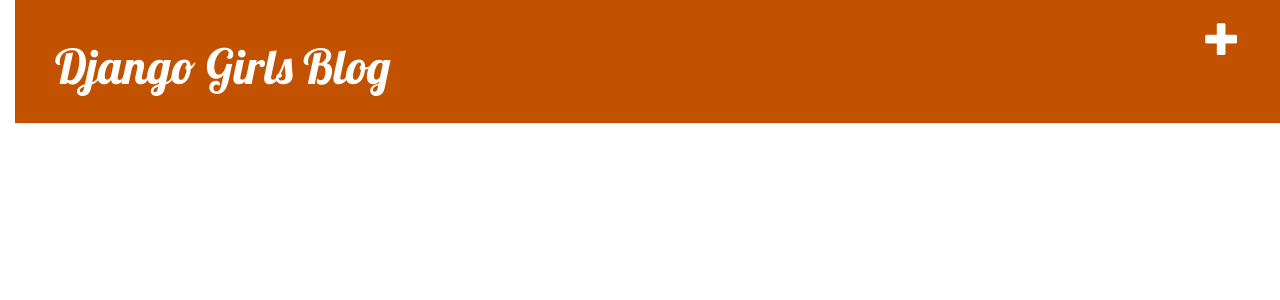
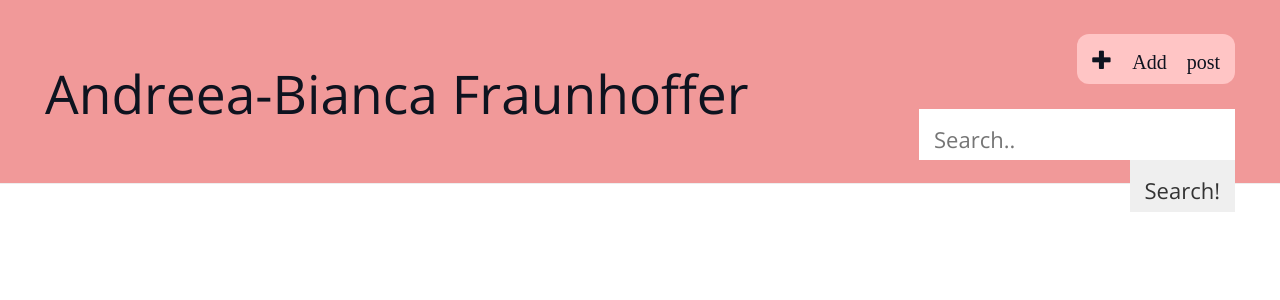
Before and after one commit to biatheawesome/my-first-blog, a Django app: page / in a window 1280 px wide. Shown: the top 300 px of the page. Run offline with Django 3.2, Linux system fonts and the light colour scheme; the visitor is signed in with stand-in values (Sample User, id 1); data that the repository does not hold is empty; some libraries are stand-ins or nearby versions.

Commit message:
trying to implement a search bar; also worked on the html and css

```diff
--- a/blog/static/css/blog.css
+++ b/blog/static/css/blog.css
@@ -1,6 +1,6 @@
-h1 a, h2 a {
-    color: #C25100;
-    font-family: 'Lobster';
+/*h1 a, h2 a {
+    color: #91939dff;
+    font-family: 'MuseoModerno', cursive;
     }
 
 body {
@@ -8,14 +8,21 @@
 }
 
 .page-header {
-    background-color: #C25100;
+    background-color: #91939dff;
     margin-top: 0;
     padding: 20px 20px 20px 40px;
     }
-    .page-header h1, .page-header h1 a, .page-header h1 a:visited, .page-header h1 a:active {
-    color: #ffffff;
-    font-size: 36pt;
-    text-decoration: none;
+
+.top-right input[type=text] {
+        float: right;
+        padding: 6px;
+        border: none;
+        margin-top: 8px;
+        margin-right: 16px;
+        font-size: 17px;
+      }
+.top-right a {
+    float: right;
 }
 .content {
     margin-left: 40px;
@@ -33,12 +40,72 @@
     width: 100%;
     }
 .top-menu, .top-menu:hover, .top-menu:visited {
-    color: #ffffff;
+    color: #b2c5a2ff;
     float: right;
     font-size: 26pt;
     margin-right: 20px;
     }
+.title {
+    position: sticky;
+    color: #162b3fff;
+    }
 .post {
     margin-bottom: 70px;
     }
+.text {
+    font-family: 'Bellota', cursive;
+    }
 .post h2 a, .post h2 a:visited {
+
+    }*/
+
+.page-header{
+    background-color: #f19999;
+    margin-top: 0px;
+    font-family: 'Open Sans', sans-serif;
+    padding: 45px 45px 45px 45px;
+}
+
+.page-header h1, .page-header h1 a, .page-header h1 a:visited, .page-header h1 a:active, .page-header a {
+    color: #0E131F;
+    font-size: 40pt;
+    text-decoration: none;
+    }
+
+.page-header button{
+    transition-duration: 0.4s;
+    background-color: #ffc5c5;
+    font-size: 20px;
+    padding: 15px;
+    float: right;
+    top: -100px;
+    border-radius: 12px;
+    border: transparent;
+}
+
+.page-header button:hover{
+    background-color: transparent;
+    border: 1px solid #0E131F;
+    color: #0E131F;
+}
+
+.page-header input {
+    position: relative;
+    top: -75px;
+    float: right;
+    clear: right;
+    padding: 15px;
+    padding-bottom: 5px;
+    font-size: 22px;
+    border: thin lightslategray;
+}
+
+.title, .title h2, .title h2 a, .title h2 a:visited, .title h2 a:active {
+    font-family: 'Open Sans', sans-serif;
+    color: #0E131F;
+}
+
+.post {
+    background-color: wheat;
+    font-family: 'Raleway', sans-serif;
+}
--- a/blog/templates/blog/base.html
+++ b/blog/templates/blog/base.html
@@ -1,20 +1,34 @@
 {% load static %}
 <html>
     <head>
-        <title>Django Girls blog</title>
+        <title>Bianca's Bridging Coursework</title>
         <link rel="stylesheet" href="//maxcdn.bootstrapcdn.com/bootstrap/3.2.0/css/bootstrap.min.css">
         <link rel="stylesheet" href="//maxcdn.bootstrapcdn.com/bootstrap/3.2.0/css/bootstrap-theme.min.css">
-        <link href='//fonts.googleapis.com/css?family=Lobster&subset=latin,latin-ext' rel='stylesheet' type='text/css'
->
+        <link href="https://fonts.googleapis.com/css2?family=Open+Sans:wght@300&display=swap" rel="stylesheet">
+        <link href="https://fonts.googleapis.com/css2?family=Raleway&display=swap" rel="stylesheet">
         <link rel="stylesheet" href="{% static 'css/blog.css' %}">
     </head>
+
+
+
     <body>
+
         <div class="page-header">
+            <h1><a href="/">Andreea-Bianca Fraunhoffer</a></h1>
             {% if user.is_authenticated %}
-                <a href="{% url 'post_new' %}" class="top-menu"><span class="glyphicon glyphicon-plus"></span></a>
+                <a href="{% url 'post_new' %}" class="top-menu"><button type="button"<span class="glyphicon glyphicon-plus"></span> Add post</button></a>
             {% endif %}
-            <h1><a href="/">Django Girls Blog</a></h1>
+            <form action="{% url 'post_search' %}" method="get">
+                {%csrf_token%}
+                <input type="text" id="search_query" placeholder="Search..">
+                <input type="submit" value="Search!">
+            </form>
         </div>
+
+        <!--<div class="top-right">
+
+        </div> -->
+
         <div class="content container">
             <div class="row">
                 <div class="col-md-8">
@@ -23,5 +37,6 @@
                 </div>
             </div>
         </div>
+
     </body>
 </html>
--- a/blog/templates/blog/post_list.html
+++ b/blog/templates/blog/post_list.html
@@ -3,11 +3,17 @@
 {%block content%}
 {% for post in posts %}
     <div class="post">
+        <div class="title">
+            <h2><a href="{% url 'post_detail' pk=post.pk %}">{{ post.title }}</a></h2>
+        </div>
         <div class="date">
-             {{ post.published_date }}
-        </div>
-        <h2><a href="{% url 'post_detail' pk=post.pk %}">{{ post.title }}</a></h2>
-        <p>{{ post.text|linebreaksbr }}</p>
+            {{ post.published_date }}
+       </div>
+       <br>
+       <div class="text">
+        {{ post.text|linebreaksbr }}
+       </div>
     </div>
+    <br>
 {% endfor %}
 {%endblock%}
--- /dev/null
+++ b/blog/templates/blog/search_error.html
@@ -0,0 +1,3 @@
+<html>
+    404
+</html>
--- a/blog/urls.py
+++ b/blog/urls.py
@@ -6,4 +6,5 @@
     path('post/<int:pk>/', views.post_detail, name='post_detail'),
     path('post/new/', views.post_new, name='post_new'),
     path('post/<int:pk>/edit/', views.post_edit, name='post_edit'),
+    path('search/', views.post_search, name='post_search'),
 ]
--- a/blog/views.py
+++ b/blog/views.py
@@ -1,11 +1,12 @@
 from django.utils import timezone
 from django.shortcuts import redirect
 from django.shortcuts import render, get_object_or_404
+from django.db.models import Q
 from .models import Post
-from .forms import PostForm
+from .forms import PostForm, SearchForm
 
 def post_list(request):
-    posts = Post.objects.filter(published_date__lte=timezone.now()).order_by('published_date')
+    posts = Post.objects.filter(published_date__lte=timezone.now()).order_by('-published_date')
     return render(request, 'blog/post_list.html', {'posts': posts})
 
 def post_detail(request, pk):
@@ -38,3 +39,26 @@
     else:
         form = PostForm(instance=post)
     return render(request, 'blog/post_edit.html', {'form': form})
+
+def post_search(request):
+    form=SearchForm()
+    if request.method=='GET':
+        form=SearchForm(request.GET)
+        if form.is_valid():
+            query=request.GET.get('q',None)
+            if query:
+                posts= Post.objects.filter(title__icontains=query)
+            return render(request, 'blog/post_search.html', {'posts':posts, 'form':form})
+        else:
+            print(form.errors)
+            return render(request, 'blog/search_error.html', {})
+
+
+def get_blog_queryset(query=None):
+    queryset=[]
+    queries=query.split(" ")
+    for q in queries:
+        posts=Post.objects.filter(Q(title__icontains=q)|Q(text__icontains=q)).distinct()
+        for post in posts:
+            queryset.append(post)
+    return queryset
```
Also changed, not shown: blog/forms.py (+7 -0 lines), blog/templates/blog/post_detail.html (+6 -5 lines), blog/templates/blog/post_search.html (added, +21 -0 lines). Lines whose indentation alone changed are shown as unchanged.
